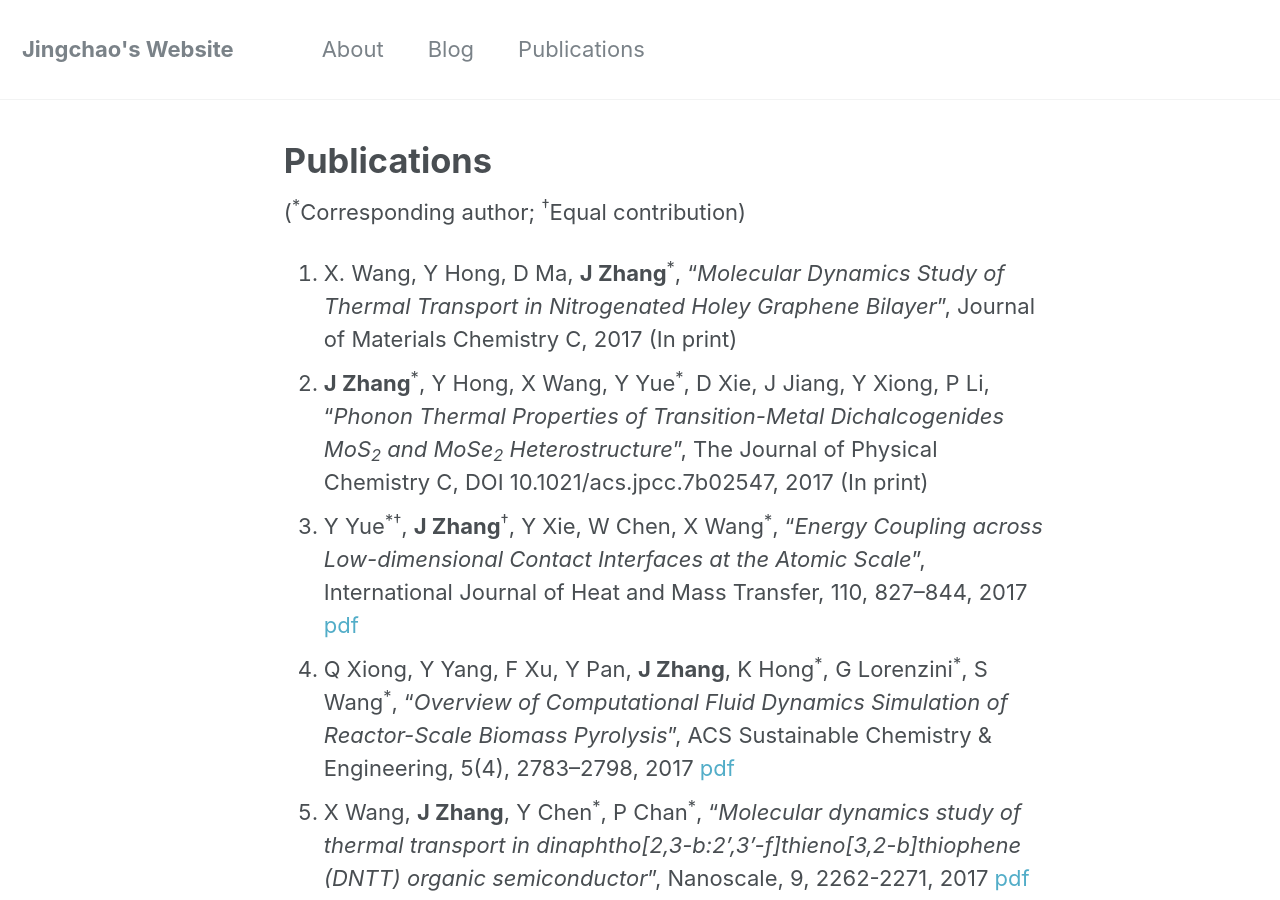
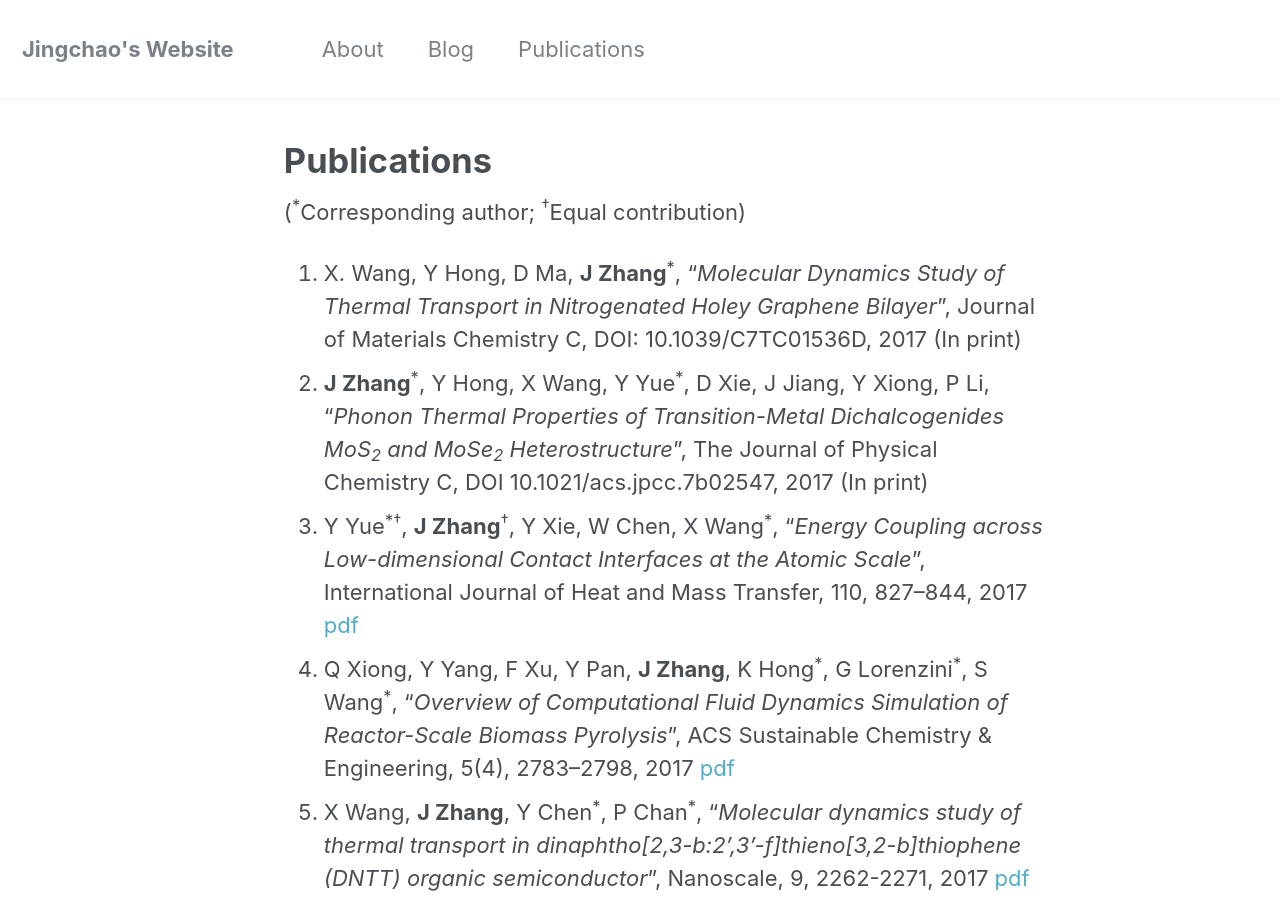
Before and after one commit to JingchaoZhang/JingchaoZhang.github.io, a Jekyll site: the page built from _pages/publications.md, in a window 1280 px wide and 900 px high. Built offline with Jekyll 4.4.1, drawn with Linux system fonts in a browser that asks for light colours.

Commit message:
Update publications.md

```diff
--- a/_pages/publications.md
+++ b/_pages/publications.md
@@ -7,7 +7,7 @@
 
 (<sup>\*</sup>Corresponding author; <sup>†</sup>Equal contribution)
 
-1. X. Wang, Y Hong, D Ma, **J Zhang**<sup>\*</sup>, "_Molecular Dynamics Study of Thermal Transport in Nitrogenated Holey Graphene Bilayer_", Journal of Materials Chemistry C, 2017 (In print)
+1. X. Wang, Y Hong, D Ma, **J Zhang**<sup>\*</sup>, "_Molecular Dynamics Study of Thermal Transport in Nitrogenated Holey Graphene Bilayer_", Journal of Materials Chemistry C, DOI: 10.1039/C7TC01536D, 2017 (In print)
 1. **J Zhang**<sup>\*</sup>, Y Hong, X Wang, Y Yue<sup>\*</sup>, D Xie, J Jiang, Y Xiong, P Li, "_Phonon Thermal Properties of Transition-Metal Dichalcogenides MoS<sub>2</sub> and MoSe<sub>2</sub> Heterostructure_", The Journal of Physical Chemistry C, DOI 10.1021/acs.jpcc.7b02547, 2017 (In print)
 1. Y Yue<sup>\*</sup><sup>†</sup>, **J Zhang**<sup>†</sup>, Y Xie, W Chen, X Wang<sup>\*</sup>, "_Energy Coupling across Low-dimensional Contact Interfaces at the Atomic Scale_", International Journal of Heat and Mass Transfer, 110, 827–844, 2017 [pdf](https://drive.google.com/file/d/0B3Yj4QkZpI-dbHZraTVJU016cDQ/view?usp=sharing)
 1. Q Xiong, Y Yang, F Xu, Y Pan, **J Zhang**, K Hong<sup>\*</sup>, G Lorenzini<sup>\*</sup>, S Wang<sup>\*</sup>, "_Overview of Computational Fluid Dynamics Simulation of Reactor-Scale Biomass Pyrolysis_", ACS Sustainable Chemistry & Engineering, 5(4), 2783–2798, 2017 [pdf](https://drive.google.com/file/d/0B3Yj4QkZpI-dTGVDZFdyRlhqaVE/view?usp=sharing)
```
